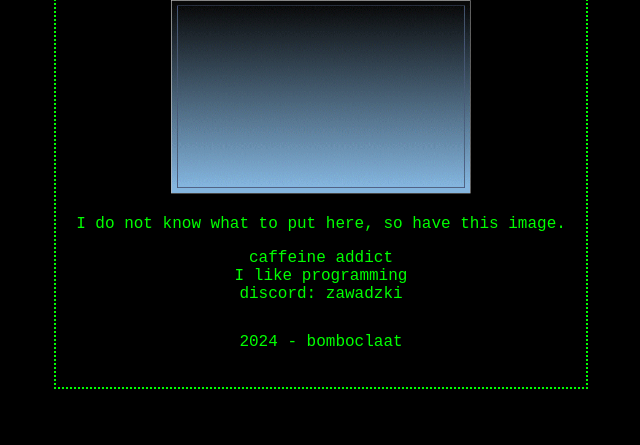
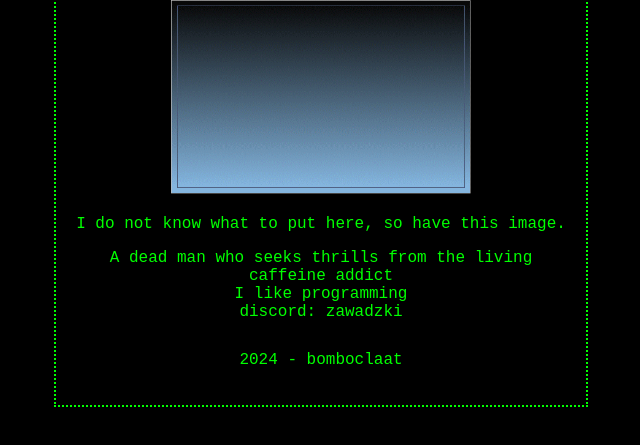
Before and after one commit to notZawadzki/notzawadzki.github.io, a plain HTML site: page index.html in a window 1280 px wide. Shown: the part 157-602 px from the top of the page, without its empty margins (319-959 px from the left). Drawn offline with Linux system fonts and the light colour scheme.

Commit message:
Update index.html

```diff
--- a/index.html
+++ b/index.html
@@ -46,6 +46,7 @@
         <img src="image.bmp" alt="Image..?">
         <p>I do not know what to put here, so have this image.</p>
         <div class="idk">
+            <div>A dead man who seeks thrills from the living</div>
             <div>caffeine addict</div>
             <div>I like programming</div>
             <div>discord: zawadzki</div>
```
